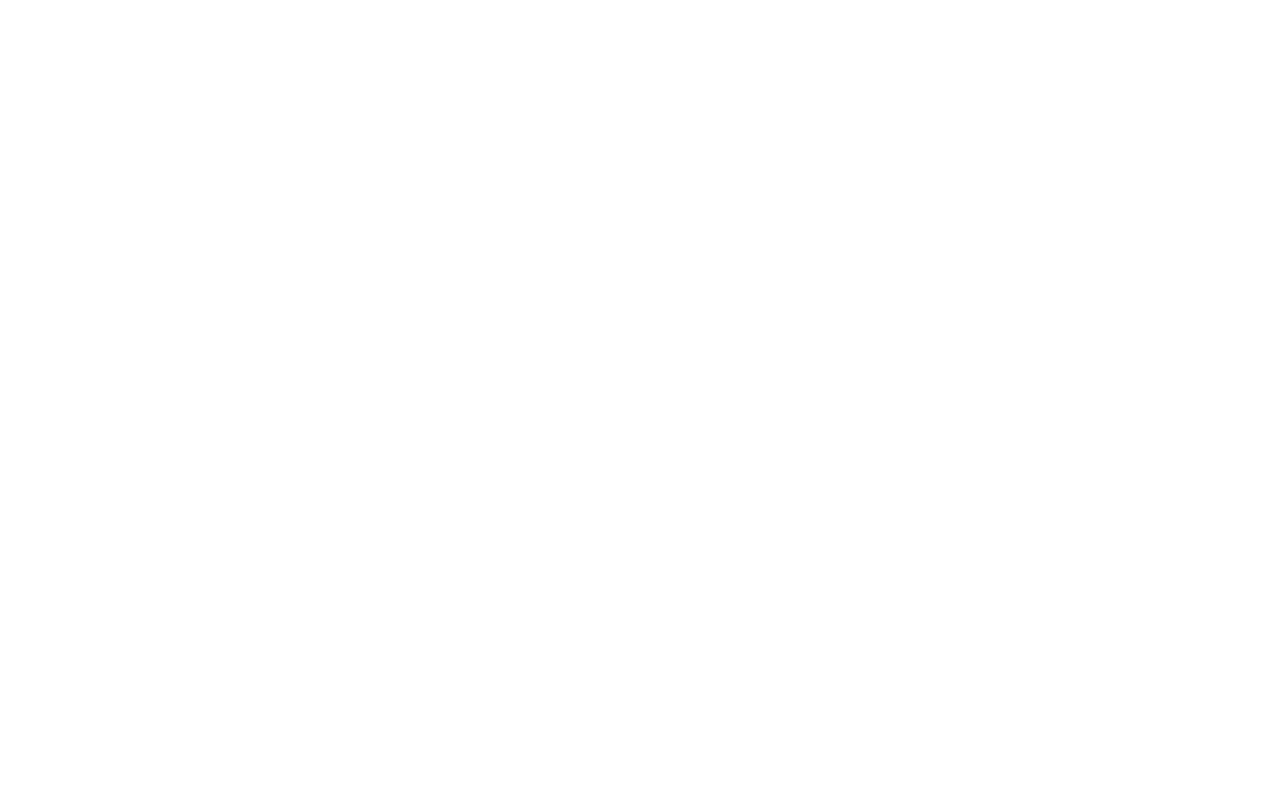
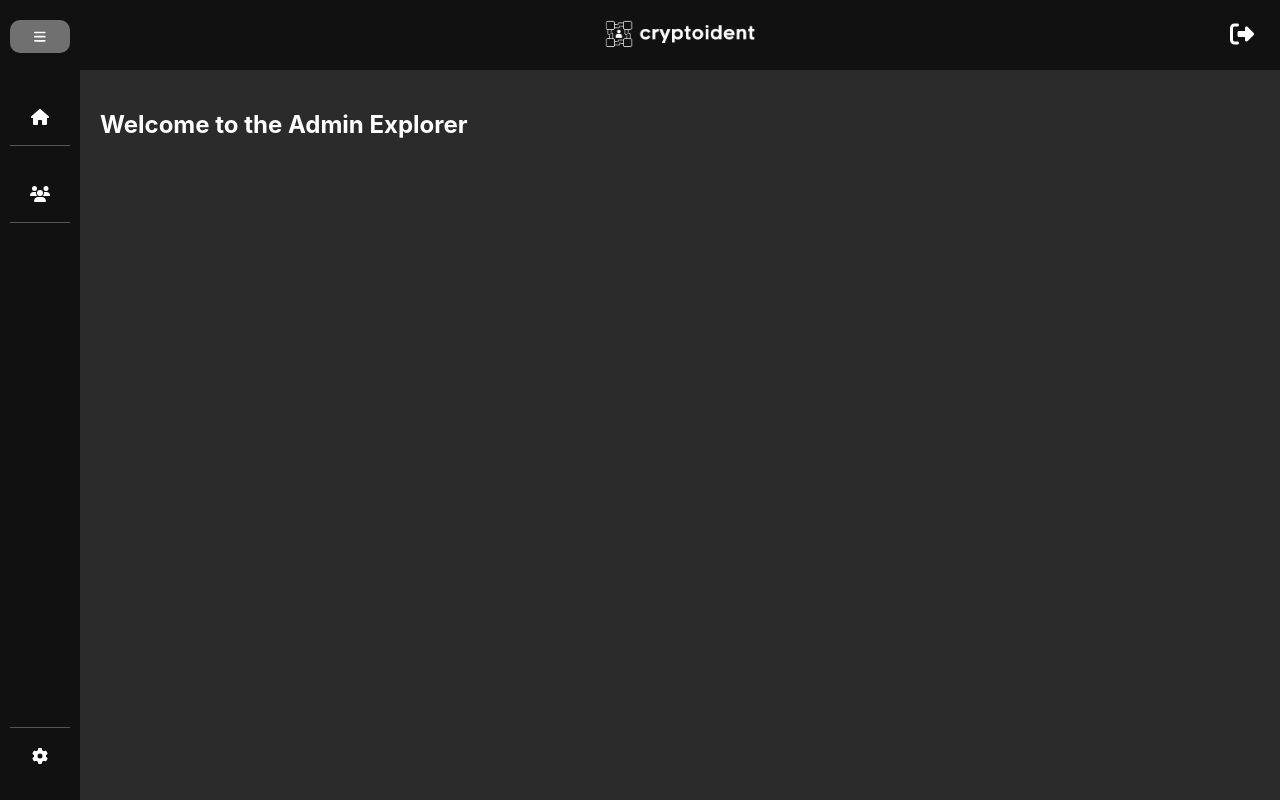
Before and after one commit to philipp-engelhardt/cryptoident, a React (Create React App) app: page /explorer in a window 1280 px wide. Before the commit this address had no page. Built offline with nearby package versions, Linux system fonts and the light colour scheme.

Commit message:
renaming of component for future intended use

```diff
--- a/src/App.js
+++ b/src/App.js
@@ -1,7 +1,7 @@
 import React from 'react';
 import { BrowserRouter as Router, Route, Routes, Navigate } from 'react-router-dom';
 import LoginPage from './pages/LoginPage';
-import Dashboard from './components/Dashboard';
+import Explorer from './components/Explorer'; // Import der umbenannten Komponente
 import './App.css';
 
 const App = () => {
@@ -9,7 +9,7 @@
     <Router>
       <Routes>
         <Route path="/login" element={<LoginPage />} />
-        <Route path="/dashboard" element={<Dashboard />} />
+        <Route path="/explorer" element={<Explorer />} />
         <Route path="/" element={<Navigate to="/login" />} />
       </Routes>
     </Router>
--- a/src/components/Dashboard.js
+++ /dev/null
@@ -1,21 +0,0 @@
-import React from 'react';
-import Header from './Header';
-import Sidebar from './Sidebar';
-import './Dashboard.css';
-
-const Dashboard = () => {
-  return (
-    <div className="dashboard-container">
-      <Sidebar />
-      <div className="dashboard-content">
-        <Header />
-        <div className="dashboard-main">
-          <h2>Welcome to cryptoident</h2>
-          {/* Weitere Dashboard-Inhalte wie Tabellen, Diagramme usw. hier hinzufügen */}
-        </div>
-      </div>
-    </div>
-  );
-};
-
-export default Dashboard;
--- a/src/components/Dashboard.css
+++ b/src/components/Explorer.css
@@ -1,15 +1,15 @@
 /* src/components/Dashboard.css */
-.dashboard-container {
+.explorer-container {
     display: flex;
     height: 100vh;
   }
 
-  .dashboard-content {
+  .explorer-content {
     flex-grow: 1;
     background-color: #2b2b2b;
     color: white;
   }
 
-  .dashboard-main {
+  .explorer-main {
     padding: 20px;
   }
--- /dev/null
+++ b/src/components/Explorer.js
@@ -0,0 +1,21 @@
+import React from 'react';
+import Header from './Header';
+import Sidebar from './Sidebar';
+import './Explorer.css';
+
+const Explorer = () => {
+  return (
+    <div className="explorer-container">
+      <Sidebar />
+      <div className="explorer-content">
+        <Header />
+        <div className="explorer-main">
+          <h2>Welcome to the Admin Explorer</h2>
+          {/* Weitere Explorer-Inhalte wie Tabellen, Diagramme usw. hier hinzufügen */}
+        </div>
+      </div>
+    </div>
+  );
+};
+
+export default Explorer;
--- a/src/components/Header.css
+++ b/src/components/Header.css
@@ -31,7 +31,7 @@
     color: white;
     cursor: pointer;
     font-size: 1.5rem;
-    margin-right: 20px; /* Abstand zum rechten Rand */
+    margin-right: 10px; /* Abstand zum rechten Rand */
   }
 
   .logout-button:hover {
--- a/src/components/Sidebar.css
+++ b/src/components/Sidebar.css
@@ -14,7 +14,7 @@
   }
 
   .dashboard-sidebar .sidebar-toggle {
-    background-color: #007bff;
+    background-color: #707070;
     color: white;
     border: none;
     padding: 10px;
--- a/src/components/Sidebar.js
+++ b/src/components/Sidebar.js
@@ -17,9 +17,9 @@
       </button>
       <ul>
         <li>
-          <a href="/dashboard">
+          <a href="/explorer">
             <FontAwesomeIcon icon={faHome} />
-            {isOpen && <span>Dashboard</span>}
+            {isOpen && <span>Explorer</span>}
           </a>
         </li>
         <li>
--- a/src/pages/LoginPage.css
+++ b/src/pages/LoginPage.css
@@ -4,7 +4,7 @@
     justify-content: center;
     align-items: center;
     height: 100vh;
-    background-color: #111111; /* Dunkel Hintergrund */
+    background-color: #2b2b2b; /* Dunkel Hintergrund */
   }
 
   .login-box {
@@ -43,7 +43,7 @@
     padding: 10px;
     margin-top: 20px; /* Mehr Abstand zum unteren Eingabefeld */
     align-self: center; /* Zentriert den Button */
-    background-color: #007bff;
+    background-color: #707070;
     color: white;
     border: none;
     border-radius: 5px;
--- a/src/pages/LoginPage.js
+++ b/src/pages/LoginPage.js
@@ -12,7 +12,7 @@
     // Dummy-Login: akzeptiert jeden Benutzernamen und jedes Passwort
     if (username && password) {
       localStorage.setItem('token', 'dummy-token');
-      navigate('/dashboard');
+      navigate('/explorer'); // Navigiere zur neuen Explorer-Seite
     } else {
       alert('Please enter a valid username and password');
     }
```
